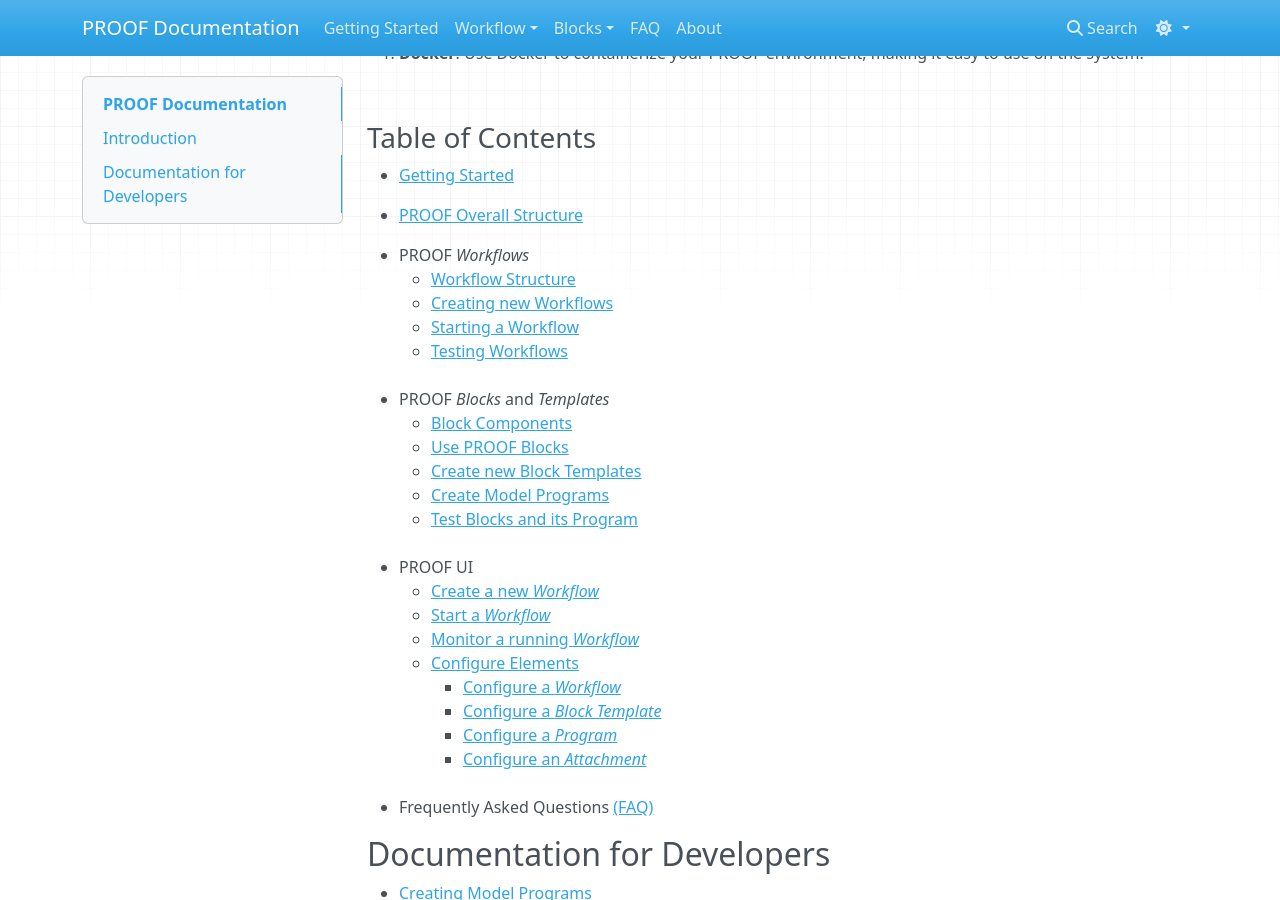
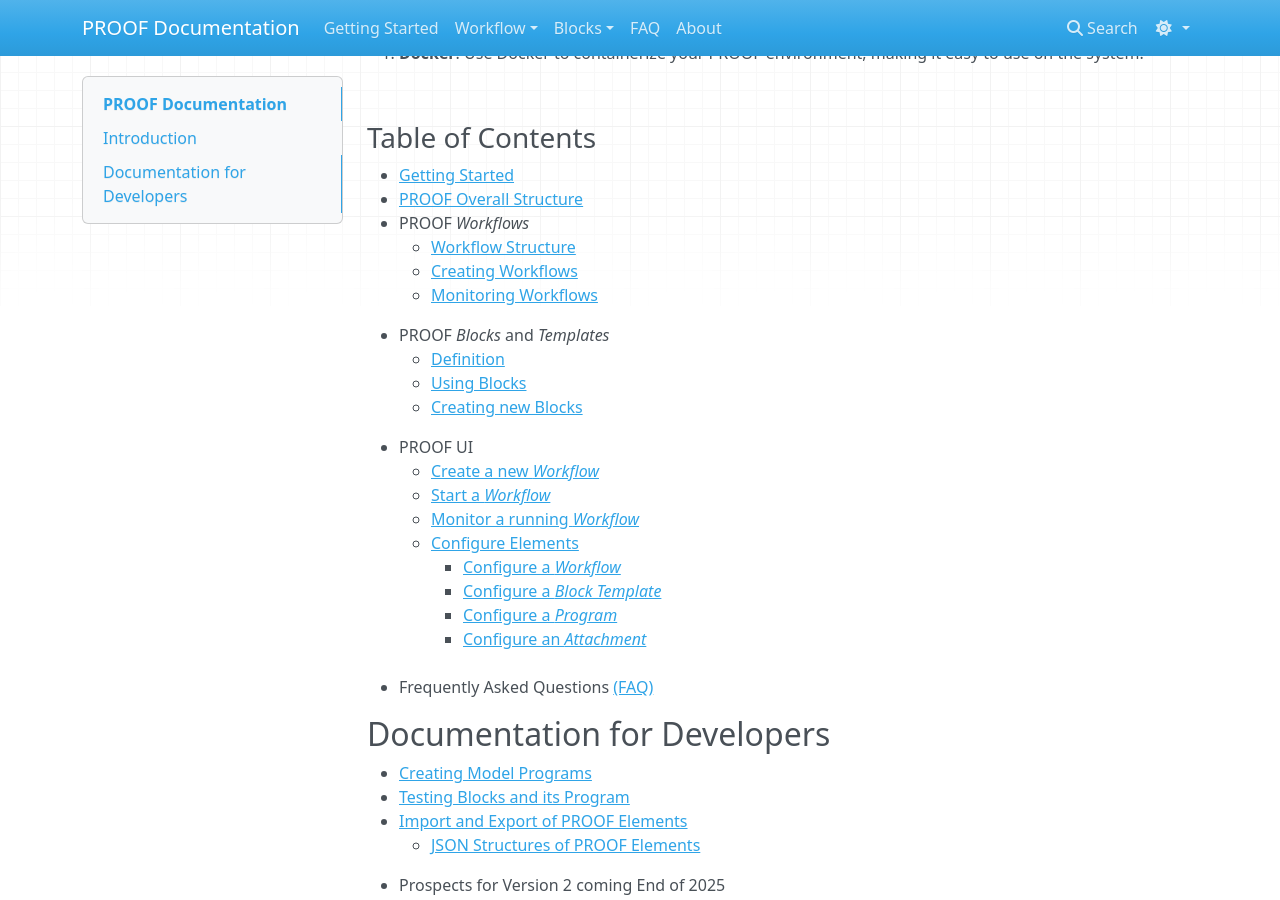
Before and after one commit to KIT-IAI-PROOF/kit-iai-proof.github.io, an MkDocs documentation site: the page built from docs/index.md, in a window 1280 px wide and 900 px high, scrolled down 453 px. Built offline with MkDocs 1.6.1, drawn with Linux system fonts in a browser that asks for light colours; nearby versions of some CDN libraries.

Commit message:
refactor: rework the table of contents

```diff
--- a/docs/index.md
+++ b/docs/index.md
@@ -51,9 +51,19 @@
     - [Local Execution, Docker, and Kubernetes](#local-docker-kubernetes)
 -->
 - [Getting Started](GettingStarted/getting-started.md)
-
 - [PROOF Overall Structure](Structure/proof-structure.md)
-<br>
+- PROOF *Workflows*
+    - [Workflow Structure](Workflow/proof-workflows.md)
+    - [Creating Workflows](Workflow/creating-workflows.md)
+    - [Monitoring Workflows](Workflow/monitoring-workflows.md)
+<!--
+    - [Running Workflows](Workflow/running-workflows.md)
+-->
+- PROOF *Blocks* and *Templates*
+    - [Definition](Block/overview.md)
+    - [Using Blocks](Block/using-proof-blocks.md)
+    - [Creating new Blocks](Block/creating-new-templates.md)
+<!--
 - PROOF *Workflows*
     - [Workflow Structure](Workflow/proof-workflows.md#workflow-structure)
     - [Creating new Workflows](Workflow/proof-workflows.md#creating-new-workflows)
@@ -66,7 +76,7 @@
     - [Create new Block Templates](Block/creating-new-templates)
     - [Create Model Programs](Block/creating-model-programs)
     - [Test Blocks and its Program](#testing-blocks-and-program)
-<br><br>
+-->
 - PROOF UI
     - [Create a new *Workflow*](Workflow/creating-workflows.md)
     - [Start a *Workflow*](Workflow/proof-workflows.md#testing-workflows)
```
